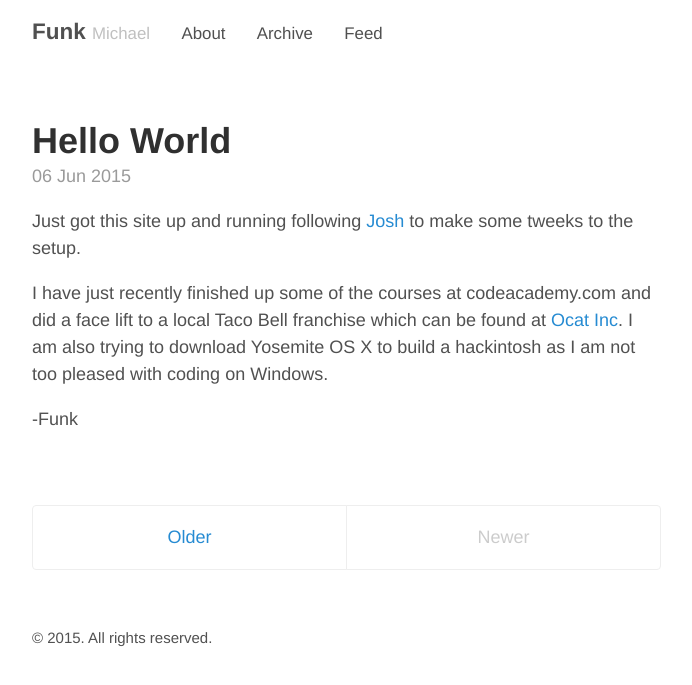
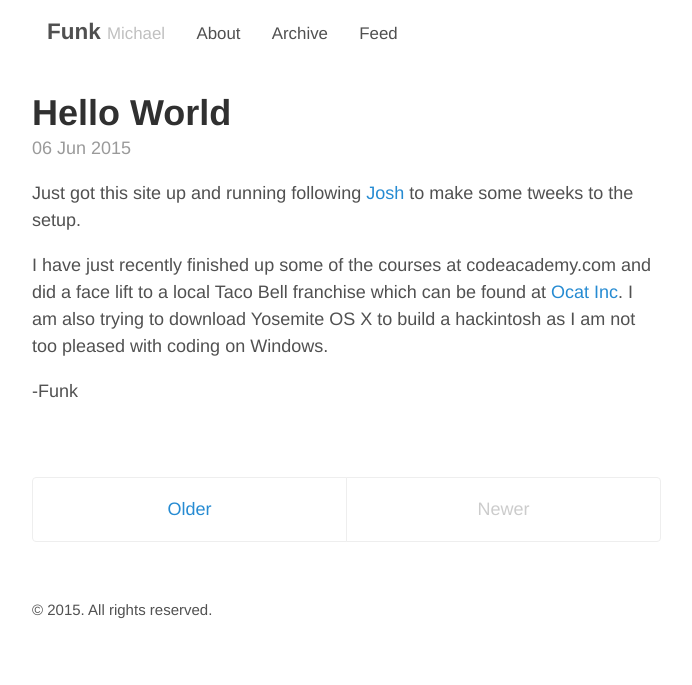
Before and after one commit to mafunk92/mafunk92.github.io, a Jekyll site: the page built from index.html, in a window 1280 px wide. Shown: the top 685 px of the page, without its empty margins (293-985 px from the left). Built offline with Jekyll 4.4.1, drawn with Linux system fonts in a browser that asks for light colours; the list of posts is cut into pages by our own code.

Commit message:
change header

```diff
--- a/_sass/_masthead.scss
+++ b/_sass/_masthead.scss
@@ -12,6 +12,8 @@
   margin-top: 0;
   margin-bottom: 0;
   color: #505050;
+  position: fixed;
+  margin-left:15px;
 
   a {
     color: #505050;
```
